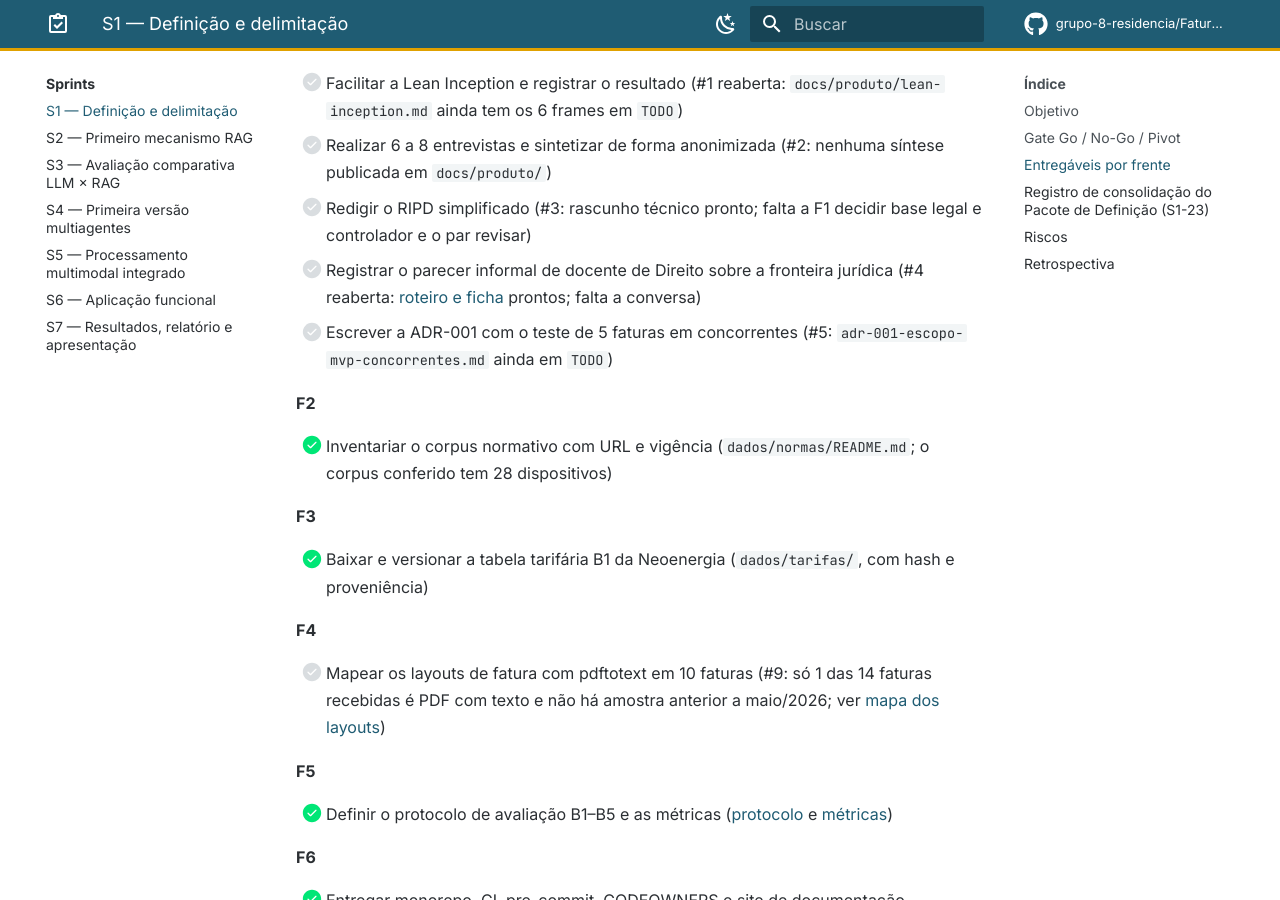
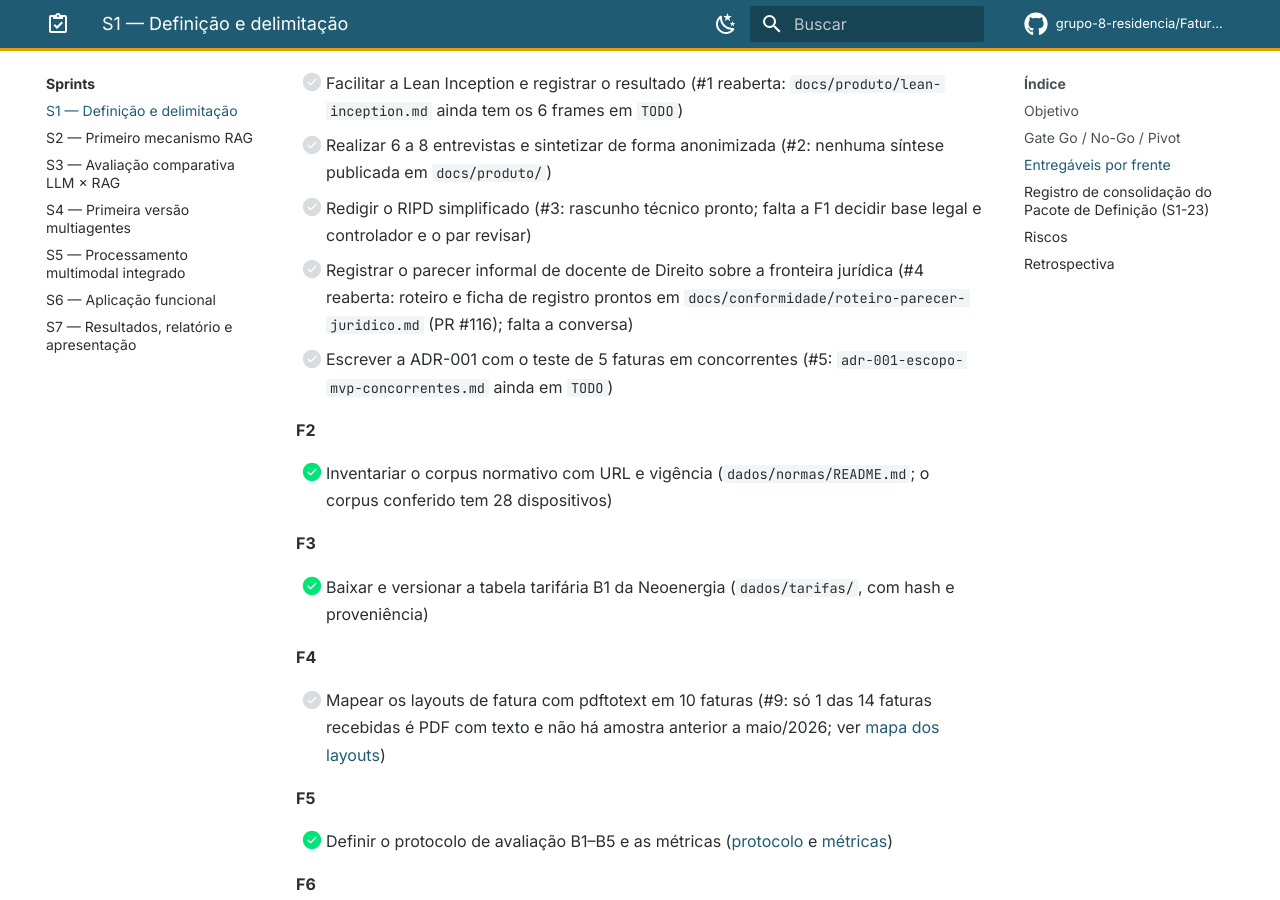
Before and after one commit to grupo-8-residencia/Fatura-Aberta, an MkDocs documentation site: the page built from docs/sprints/s1.md, in a window 1280 px wide and 900 px high, scrolled down 1240 px. Built offline with MkDocs 1.6.1 and Material for MkDocs 9.7.7, drawn with Linux system fonts in a browser that asks for light colours; plug-ins that fetch from the network failed and are left out; comment, search, counter and statistics services are not loaded.

Commit message:
docs(sprint): remove link para página que ainda está no PR #116
Co-Authored-By: Claude Sonnet 5.5 <noreply@anthropic.com>

```diff
--- a/docs/sprints/s1.md
+++ b/docs/sprints/s1.md
@@ -27,7 +27,7 @@ Definir e delimitar o escopo técnico, regulatório e de produto do **Fatura Abe
 - [ ] Facilitar a Lean Inception e registrar o resultado (#1 reaberta: `docs/produto/lean-inception.md` ainda tem os 6 frames em `TODO`)
 - [ ] Realizar 6 a 8 entrevistas e sintetizar de forma anonimizada (#2: nenhuma síntese publicada em `docs/produto/`)
 - [ ] Redigir o RIPD simplificado (#3: rascunho técnico pronto; falta a F1 decidir base legal e controlador e o par revisar)
-- [ ] Registrar o parecer informal de docente de Direito sobre a fronteira jurídica (#4 reaberta: [roteiro e ficha](../conformidade/roteiro-parecer-juridico.md) prontos; falta a conversa)
+- [ ] Registrar o parecer informal de docente de Direito sobre a fronteira jurídica (#4 reaberta: roteiro e ficha de registro prontos em `docs/conformidade/roteiro-parecer-juridico.md` (PR #116); falta a conversa)
 - [ ] Escrever a ADR-001 com o teste de 5 faturas em concorrentes (#5: `adr-001-escopo-mvp-concorrentes.md` ainda em `TODO`)
 
 **F2**
```
